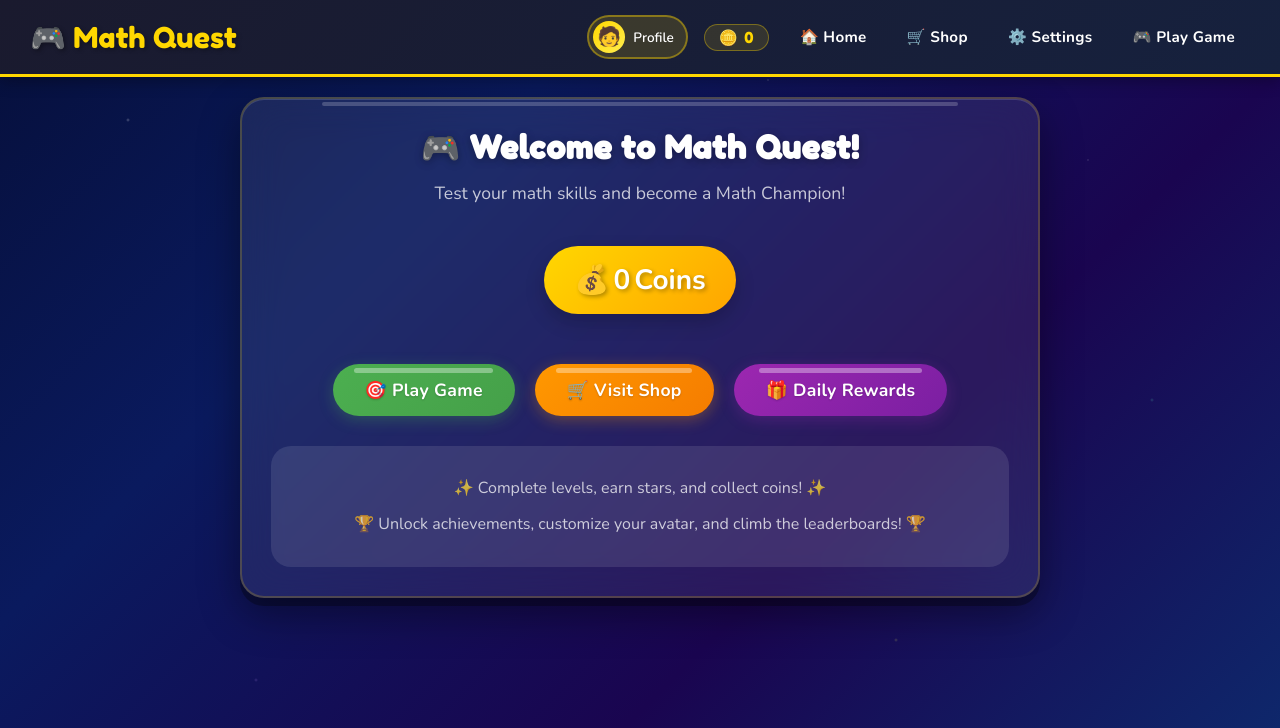
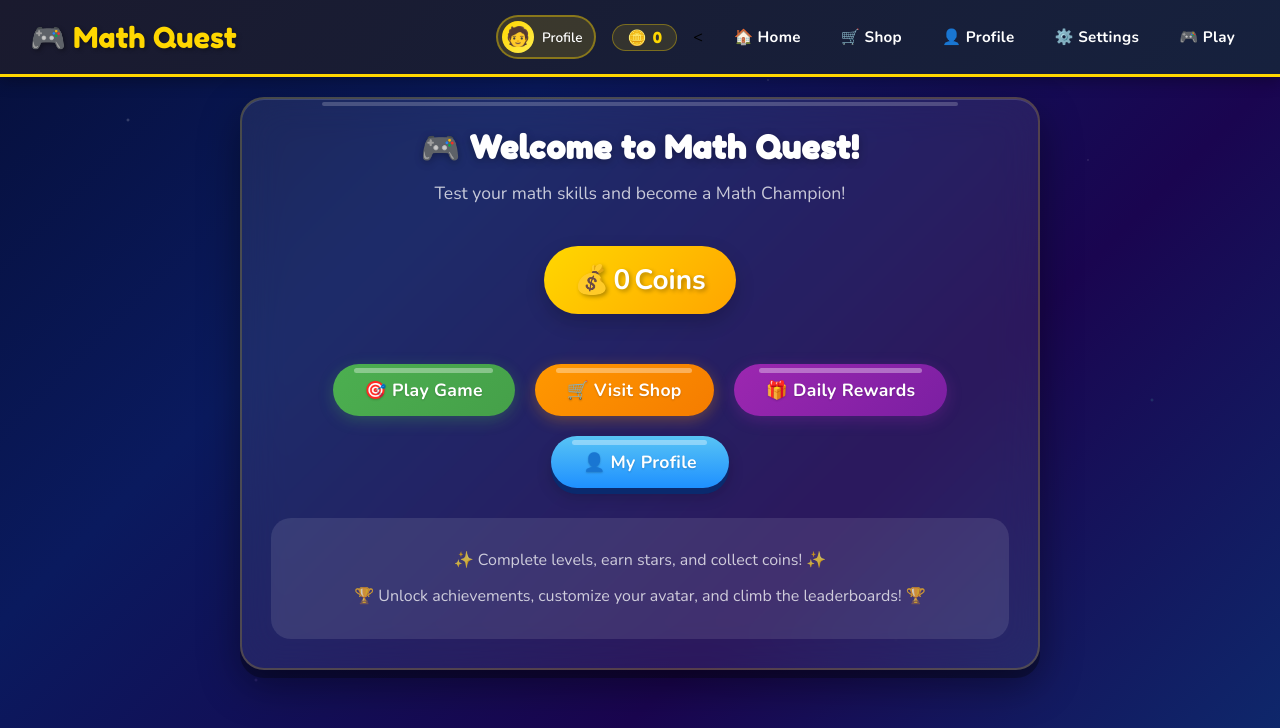
Before and after one commit to jevon1-23/math-quest, a PHP site: page /index.php in a window 1280 px wide. Shown: the top 728 px of the page. Run offline with PHP 8.4, Linux system fonts and the light colour scheme; the visitor is signed in with stand-in values (Sample User, id 1); some libraries are stand-ins or nearby versions.

```diff
--- a/index.php
+++ b/index.php
@@ -150,7 +150,7 @@ requireLogin();
         <a href="play.php" class="btn btn-primary">🎯 Play Game</a>
         <a href="shop.php" class="btn btn-shop">🛒 Visit Shop</a>
         <a href="daily-rewards.php" class="btn btn-daily">🎁 Daily Rewards</a>
-
+        <a href="profile.php" class="btn btn-profile">👤 My Profile</a>
     </div>
 
     <!-- Info Section -->
--- a/nav.php
+++ b/nav.php
@@ -49,12 +49,15 @@
             🪙 <span id="coinCountNav">0</span>
         </span>
 
-        <ul class="nav-links">
-            <li><a href="index.php">🏠 Home</a></li>
-            <li><a href="shop.php">🛒 Shop</a></li>
-            <li><a href="settings_fixed.php">⚙️ Settings</a></li>
-            <li><a href="play.php">🎮 Play Game</a></li>
-        </ul>
+        <
+            <ul class="nav-links">
+    <li><a href="index.php">🏠 Home</a></li>
+    <li><a href="shop.php">🛒 Shop</a></li>
+    <li><a href="profile.php">👤 Profile</a></li>
+    <li><a href="settings_fixed.php">⚙️ Settings</a></li>
+    <li><a href="play.php">🎮 Play</a></li>
+</ul>
+
     </div>
 </nav>
 
```
